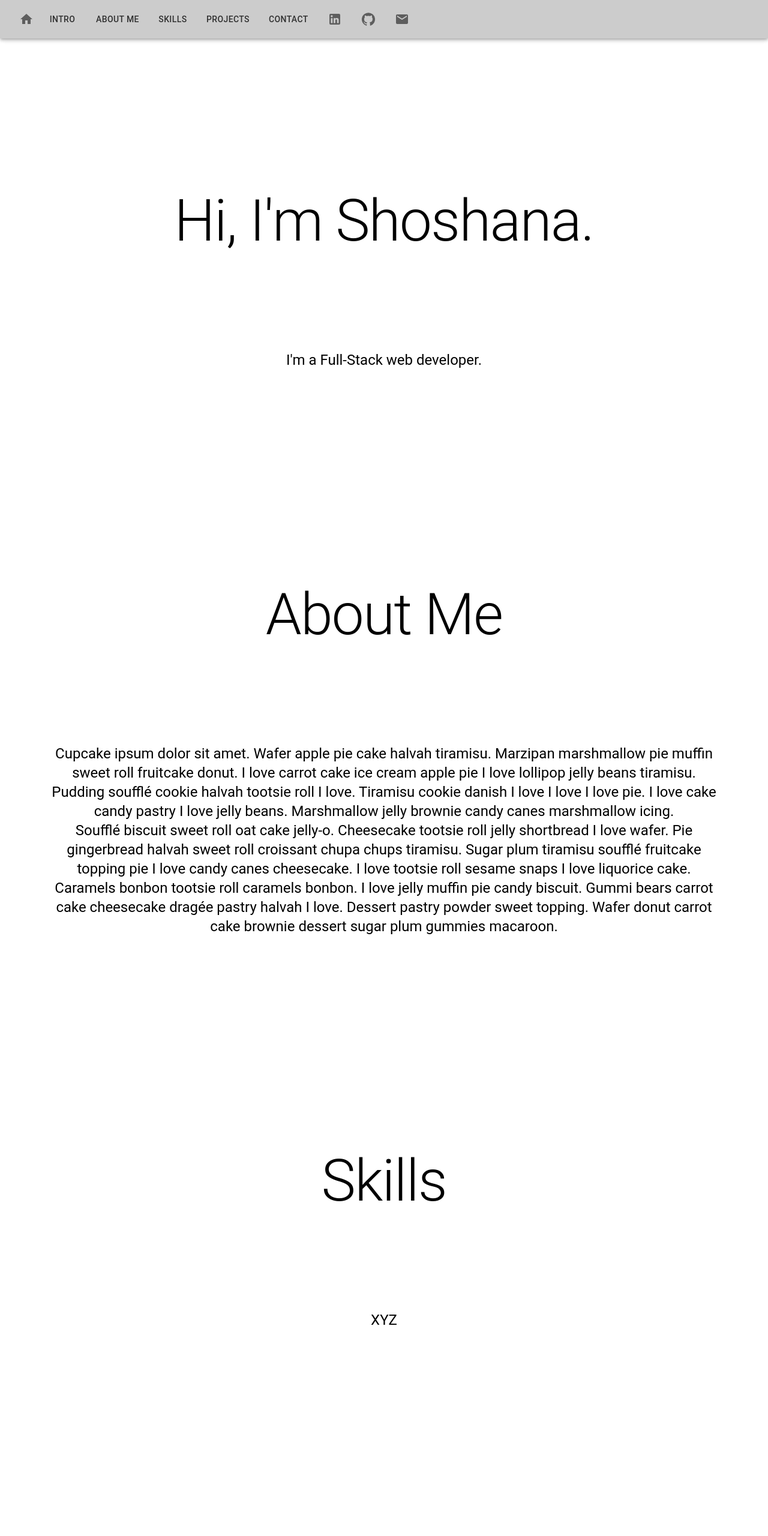
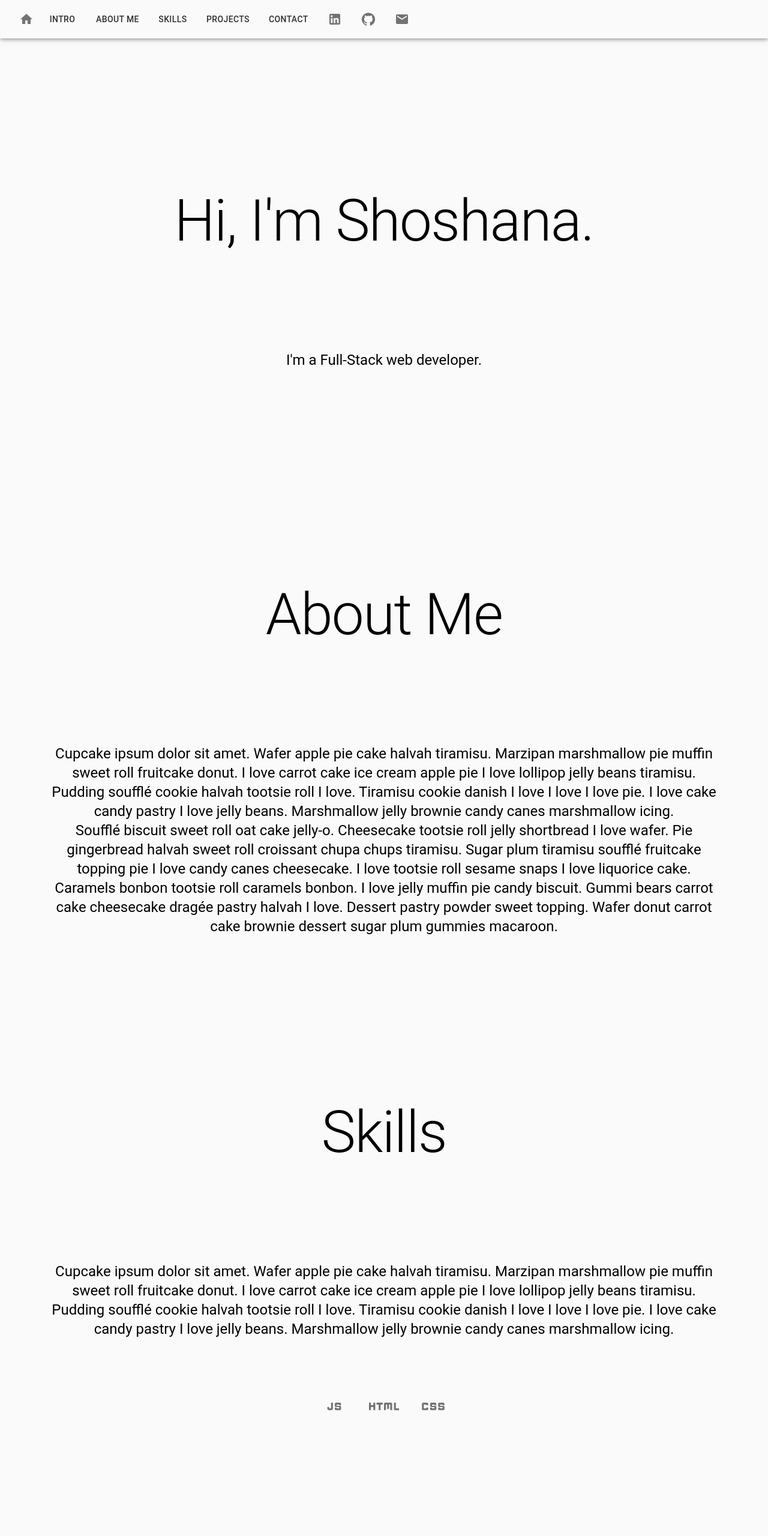
Before and after one commit to shoshana-levitt/PortfolioWebsite, a React app: page / in a window 1280 px wide. Shown: the top 2560 px of the page at 60% size. Built offline with nearby package versions, Linux system fonts and the light colour scheme.

Commit message:
changed hover color

```diff
--- a/public/style.css
+++ b/public/style.css
@@ -3,4 +3,5 @@
   padding: 0;
   box-sizing: border-box;
   font-family: Helvetica;
+  background-color: #fafafa;
 }
--- a/src/components/Main.js
+++ b/src/components/Main.js
@@ -16,7 +16,7 @@ const Main = () => {
               <IconButton
                 href="/"
                 disableRipple
-                sx={{ ":hover": { color: "blue" } }}
+                sx={{ ":hover": { color: "#5499C7" } }}
               >
                 <Home></Home>
               </IconButton>
@@ -29,7 +29,10 @@ const Main = () => {
                 disableRipple
                 sx={{
                   m: 1,
-                  ":hover": { backgroundColor: "transparent", color: "blue" },
+                  ":hover": {
+                    backgroundColor: "transparent",
+                    color: "#5499C7",
+                  },
                 }}
               >
                 Intro
@@ -43,7 +46,10 @@ const Main = () => {
                 disableRipple
                 sx={{
                   m: 1,
-                  ":hover": { backgroundColor: "transparent", color: "blue" },
+                  ":hover": {
+                    backgroundColor: "transparent",
+                    color: "#5499C7",
+                  },
                 }}
               >
                 About Me
@@ -57,7 +63,10 @@ const Main = () => {
                 disableRipple
                 sx={{
                   m: 1,
-                  ":hover": { backgroundColor: "transparent", color: "blue" },
+                  ":hover": {
+                    backgroundColor: "transparent",
+                    color: "#5499C7",
+                  },
                 }}
               >
                 Skills
@@ -71,7 +80,10 @@ const Main = () => {
                 disableRipple
                 sx={{
                   m: 1,
-                  ":hover": { backgroundColor: "transparent", color: "blue" },
+                  ":hover": {
+                    backgroundColor: "transparent",
+                    color: "#5499C7",
+                  },
                 }}
               >
                 Projects
@@ -85,7 +97,10 @@ const Main = () => {
                 disableRipple
                 sx={{
                   m: 1,
-                  ":hover": { backgroundColor: "transparent", color: "blue" },
+                  ":hover": {
+                    backgroundColor: "transparent",
+                    color: "#5499C7",
+                  },
                 }}
               >
                 Contact
@@ -96,7 +111,7 @@ const Main = () => {
                 href="https://www.linkedin.com/in/shoshanalevitt/"
                 target="_blank"
                 disableRipple
-                sx={{ m: 1, ":hover": { color: "blue" } }}
+                sx={{ m: 1, ":hover": { color: "#5499C7" } }}
               >
                 <LinkedIn></LinkedIn>
               </IconButton>
@@ -104,14 +119,14 @@ const Main = () => {
                 href="https://github.com/shoshana-levitt"
                 target="_blank"
                 disableRipple
-                sx={{ m: 1, ":hover": { color: "blue" } }}
+                sx={{ m: 1, ":hover": { color: "#5499C7" } }}
               >
                 <GitHub></GitHub>
               </IconButton>
               <IconButton
                 href="mailto:shoshana.levitt@gmail.com"
                 disableRipple
-                sx={{ m: 1, ":hover": { color: "blue" } }}
+                sx={{ m: 1, ":hover": { color: "#5499C7" } }}
               >
                 <Email></Email>
               </IconButton>
--- a/src/components/Skills.js
+++ b/src/components/Skills.js
@@ -1,6 +1,14 @@
 import React, { useEffect } from "react";
 import { useInView } from "react-intersection-observer";
-import { Typography, Box, Grid } from "@mui/material";
+import {
+  Typography,
+  Box,
+  Grid,
+  Button,
+  IconButton,
+  Stack,
+} from "@mui/material";
+import { Javascript, Html, Css } from "@mui/icons-material";
 import { motion, useAnimation } from "framer-motion";
 
 const Skills = () => {
@@ -42,8 +50,37 @@ const Skills = () => {
                 Skills
               </Typography>
               <Typography variant="h5" align="center" margin={10}>
-                XYZ
+                Cupcake ipsum dolor sit amet. Wafer apple pie cake halvah
+                tiramisu. Marzipan marshmallow pie muffin sweet roll fruitcake
+                donut. I love carrot cake ice cream apple pie I love lollipop
+                jelly beans tiramisu. Pudding soufflé cookie halvah tootsie roll
+                I love. Tiramisu cookie danish I love I love I love pie. I love
+                cake candy pastry I love jelly beans. Marshmallow jelly brownie
+                candy canes marshmallow icing.
               </Typography>
+              <Stack direction="row" spacing={2}>
+                <IconButton
+                  href="/"
+                  disableRipple
+                  sx={{ ":hover": { color: "#5499C7" } }}
+                >
+                  <Javascript sx={{ fontSize: 50 }}></Javascript>
+                </IconButton>
+                <IconButton
+                  href="/"
+                  disableRipple
+                  sx={{ ":hover": { color: "#5499C7" } }}
+                >
+                  <Html sx={{ fontSize: 50 }}></Html>
+                </IconButton>
+                <IconButton
+                  href="/"
+                  disableRipple
+                  sx={{ ":hover": { color: "#5499C7" } }}
+                >
+                  <Css sx={{ fontSize: 50 }}></Css>
+                </IconButton>
+              </Stack>
             </Grid>
           </Box>
         </motion.div>
```
